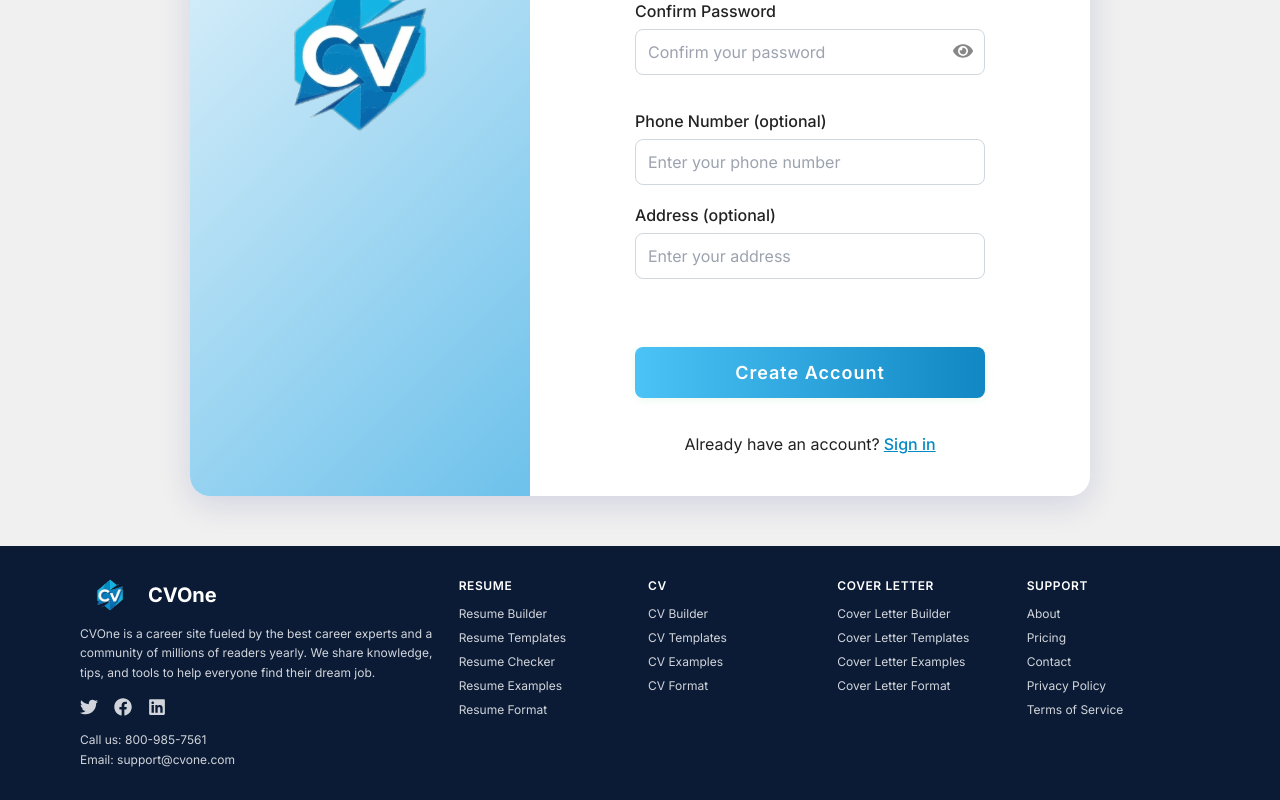
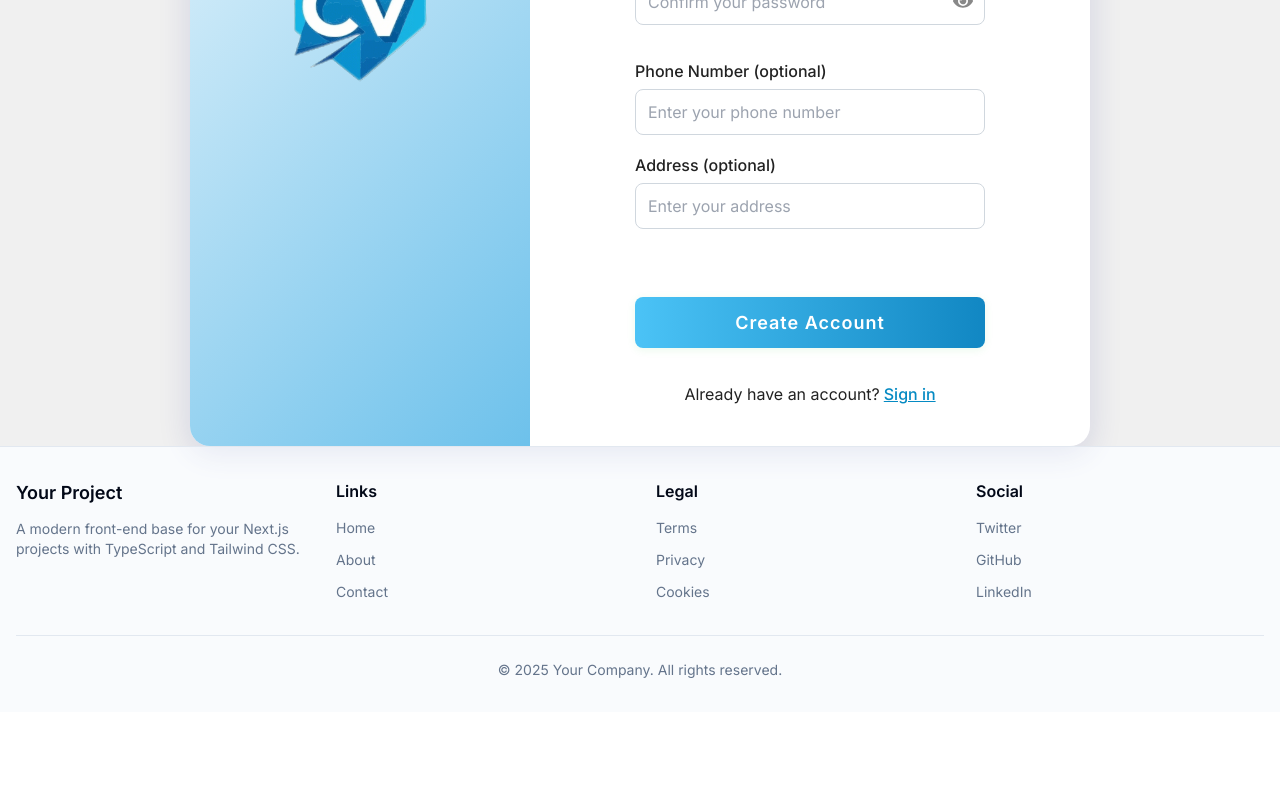
Before and after one commit to hungnq18/CvOne, a Next.js app in the folder frontend/: page /register in a window 1280 px wide. Shown: the part 529-1329 px from the top of the page. After the commit the page ends 1241 px from the top, so only its background shows below. Built offline with nearby package versions, Linux system fonts and the light colour scheme.

Commit message:
Revert "Melan"

```diff
--- a/frontend/app/register/page.tsx
+++ b/frontend/app/register/page.tsx
@@ -1,5 +1,4 @@
 "use client"
-
 import { useToast } from "@/components/ui/use-toast"
 import { useLanguage } from "@/providers/global-provider"
 import Image from "next/image"
@@ -70,7 +69,6 @@ const RegisterWrapper = styled.div`
   justify-content: center;
   background: #f0f0f0;
   margin-top: 90px;
-  padding: 50px 0;
 `
 
 const RegisterContainer = styled.div`
--- a/frontend/components/ui/footer.tsx
+++ b/frontend/components/ui/footer.tsx
@@ -1,174 +1,79 @@
 import Link from "next/link"
-import Image from "next/image"
-import { FaFacebook, FaTwitter, FaLinkedin, FaGamepad, FaRobot } from "react-icons/fa"
-import { BsMessenger } from "react-icons/bs"
-import logoImg from "../../public/logo/logoCVOne.svg"
 
 export function Footer() {
   return (
-    <footer className="bg-[#0B1B35] text-white py-8">
-      <div className="container mx-auto px-4 max-w-6xl">
-        <div className="grid grid-cols-1 md:grid-cols-2 lg:grid-cols-6 gap-x-4 gap-y-8">
-          {/* Logo and Description */}
-          <div className="lg:col-span-2">
-            <div className="flex items-center mb-3">
-              <Image src={logoImg} alt="CVOne Logo" width={60} height={60} />
-              <span className="ml-2 text-xl font-bold">CVOne</span>
-            </div>
-            <p className="text-xs leading-relaxed text-gray-300 mb-4 max-w-sm">
-              CVOne is a career site fueled by the best career experts and a community of millions
-              of readers yearly. We share knowledge, tips, and tools to help everyone find their dream
-              job.
+    <footer className="border-t py-8 bg-muted/40">
+      <div className="container mx-auto px-4">
+        <div className="grid grid-cols-1 md:grid-cols-4 gap-8">
+          <div>
+            <h3 className="font-semibold text-lg mb-3">Your Project</h3>
+            <p className="text-sm text-muted-foreground">
+              A modern front-end base for your Next.js projects with TypeScript and Tailwind CSS.
             </p>
-            <div className="flex space-x-4 mb-4">
-              <Link href="https://twitter.com" className="text-gray-300 hover:text-white">
-                <FaTwitter size={18} />
-              </Link>
-              <Link href="https://facebook.com" className="text-gray-300 hover:text-white">
-                <FaFacebook size={18} />
-              </Link>
-              <Link href="https://linkedin.com" className="text-gray-300 hover:text-white">
-                <FaLinkedin size={18} />
-              </Link>
-            </div>
-            <div className="text-xs text-gray-300 space-y-1">
-              <p>Call us: 800-985-7561</p>
-              <p>Email: support@cvone.com</p>
-            </div>
           </div>
-
-          {/* Resume Section */}
           <div>
-            <h3 className="text-xs font-semibold mb-3 uppercase tracking-wider">Resume</h3>
+            <h3 className="font-semibold mb-3">Links</h3>
             <ul className="space-y-2">
               <li>
-                <Link href="/resume-builder" className="text-xs text-gray-300 hover:text-white block">
-                  Resume Builder
+                <Link href="/" className="text-sm text-muted-foreground hover:text-foreground">
+                  Home
                 </Link>
               </li>
               <li>
-                <Link href="/resume-templates" className="text-xs text-gray-300 hover:text-white block">
-                  Resume Templates
+                <Link href="/about" className="text-sm text-muted-foreground hover:text-foreground">
+                  About
                 </Link>
               </li>
               <li>
-                <Link href="/resume-checker" className="text-xs text-gray-300 hover:text-white block">
-                  Resume Checker
-                </Link>
-              </li>
-              <li>
-                <Link href="/resume-examples" className="text-xs text-gray-300 hover:text-white block">
-                  Resume Examples
-                </Link>
-              </li>
-              <li>
-                <Link href="/resume-format" className="text-xs text-gray-300 hover:text-white block">
-                  Resume Format
+                <Link href="/contact" className="text-sm text-muted-foreground hover:text-foreground">
+                  Contact
                 </Link>
               </li>
             </ul>
           </div>
-
-          {/* CV Section */}
           <div>
-            <h3 className="text-xs font-semibold mb-3 uppercase tracking-wider">CV</h3>
+            <h3 className="font-semibold mb-3">Legal</h3>
             <ul className="space-y-2">
               <li>
-                <Link href="/cv-builder" className="text-xs text-gray-300 hover:text-white block">
-                  CV Builder
+                <Link href="/terms" className="text-sm text-muted-foreground hover:text-foreground">
+                  Terms
                 </Link>
               </li>
               <li>
-                <Link href="/cv-templates" className="text-xs text-gray-300 hover:text-white block">
-                  CV Templates
+                <Link href="/privacy" className="text-sm text-muted-foreground hover:text-foreground">
+                  Privacy
                 </Link>
               </li>
               <li>
-                <Link href="/cv-examples" className="text-xs text-gray-300 hover:text-white block">
-                  CV Examples
-                </Link>
-              </li>
-              <li>
-                <Link href="/cv-format" className="text-xs text-gray-300 hover:text-white block">
-                  CV Format
+                <Link href="/cookies" className="text-sm text-muted-foreground hover:text-foreground">
+                  Cookies
                 </Link>
               </li>
             </ul>
           </div>
-
-          {/* Cover Letter Section */}
           <div>
-            <h3 className="text-xs font-semibold mb-3 uppercase tracking-wider">Cover Letter</h3>
+            <h3 className="font-semibold mb-3">Social</h3>
             <ul className="space-y-2">
               <li>
-                <Link href="/cover-letter-builder" className="text-xs text-gray-300 hover:text-white block">
-                  Cover Letter Builder
-                </Link>
+                <a href="#" className="text-sm text-muted-foreground hover:text-foreground">
+                  Twitter
+                </a>
               </li>
               <li>
-                <Link href="/cover-letter-templates" className="text-xs text-gray-300 hover:text-white block">
-                  Cover Letter Templates
-                </Link>
+                <a href="#" className="text-sm text-muted-foreground hover:text-foreground">
+                  GitHub
+                </a>
               </li>
               <li>
-                <Link href="/cover-letter-examples" className="text-xs text-gray-300 hover:text-white block">
-                  Cover Letter Examples
-                </Link>
-              </li>
-              <li>
-                <Link href="/cover-letter-format" className="text-xs text-gray-300 hover:text-white block">
-                  Cover Letter Format
-                </Link>
-              </li>
-            </ul>
-          </div>
-
-          {/* Support Section */}
-          <div>
-            <h3 className="text-xs font-semibold mb-3 uppercase tracking-wider">Support</h3>
-            <ul className="space-y-2">
-              <li>
-                <Link href="/about" className="text-xs text-gray-300 hover:text-white block">
-                  About
-                </Link>
-              </li>
-              <li>
-                <Link href="/pricing" className="text-xs text-gray-300 hover:text-white block">
-                  Pricing
-                </Link>
-              </li>
-              <li>
-                <Link href="/contact" className="text-xs text-gray-300 hover:text-white block">
-                  Contact
-                </Link>
-              </li>
-              <li>
-                <Link href="/privacy" className="text-xs text-gray-300 hover:text-white block">
-                  Privacy Policy
-                </Link>
-              </li>
-              <li>
-                <Link href="/terms" className="text-xs text-gray-300 hover:text-white block">
-                  Terms of Service
-                </Link>
+                <a href="#" className="text-sm text-muted-foreground hover:text-foreground">
+                  LinkedIn
+                </a>
               </li>
             </ul>
           </div>
         </div>
-
-        {/* Quick Access Icons */}
-        <div className="fixed right-0 top-1/2 transform -translate-y-1/2 bg-white rounded-l-lg shadow-lg">
-          <div className="flex flex-col space-y-3 p-2">
-            <button className="text-blue-600 hover:text-blue-800">
-              <FaRobot size={18} />
-            </button>
-            <button className="text-blue-600 hover:text-blue-800">
-              <BsMessenger size={18} />
-            </button>
-            <button className="text-blue-600 hover:text-blue-800">
-              <FaGamepad size={18} />
-            </button>
-          </div>
+        <div className="border-t mt-8 pt-6 text-center text-sm text-muted-foreground">
+          © {new Date().getFullYear()} Your Company. All rights reserved.
         </div>
       </div>
     </footer>
```
